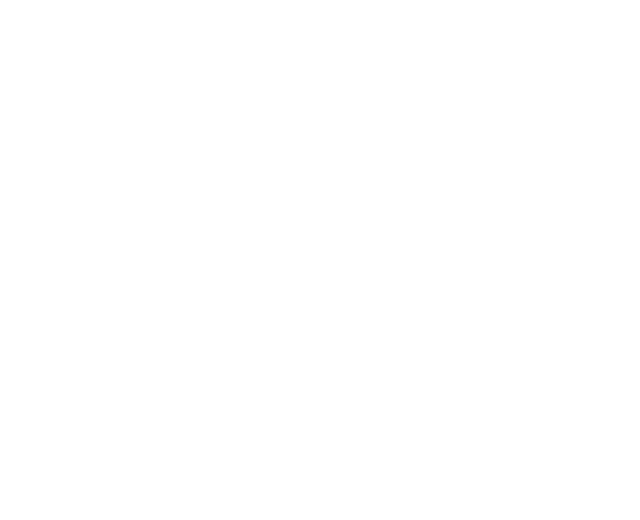
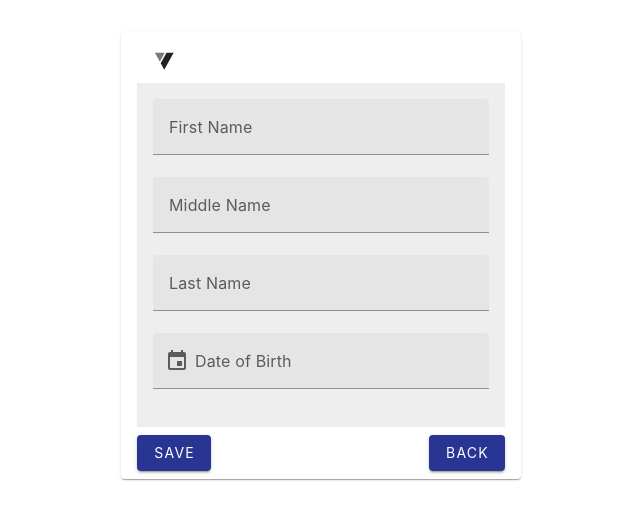
Before and after one commit to echoshihab/IH.RIS.Client, a Vue app: page /patients/0 in a window 1280 px wide. Shown: the top 520 px of the page, without its empty margins (319-959 px from the left). Built offline with nearby package versions, Linux system fonts and the light colour scheme.

Commit message:
add initial state to patient type and render blank registration form for new patients

```diff
--- a/src/Models/Patient.ts
+++ b/src/Models/Patient.ts
@@ -1,17 +1,30 @@
-import type { Gender } from '@/Enums/Gender'
+import { Gender } from '@/Enums/Gender'
 import type { IdentifiableData } from './IdentifableData'
 import type { Name } from './Name'
 import type { ContactPhone } from './ContactPhone'
 import type { Language } from './Language'
 
-export interface Patient extends IdentifiableData {
-  mrn: string
-  gender: Gender
-  birthYear: number
-  birthMonth: number
-  birthDay: number
-  name: Name
-  phoneNumbers: ContactPhone[]
-  email?: string
-  language?: Language
+export class Patient implements IdentifiableData {
+  id?: ''
+  mrn: string = ''
+  gender: Gender = Gender.Unknown
+  birthYear = 0
+  birthMonth = 0
+  birthDay = 0
+  name: Name = {
+    firstName: '',
+    middleName: '',
+    lastName: '',
+  }
+  phoneNumbers: ContactPhone[] = [
+    {
+      value: '0000000000',
+      use: 'home',
+    },
+  ]
+  email?: string = ''
+  language?: Language = {
+    preferred: 'en',
+    alternate: '',
+  }
 }
--- a/src/components/Patient.vue
+++ b/src/components/Patient.vue
@@ -8,9 +8,14 @@
     <v-progress-circular indeterminate color="primary" size="64" />
   </v-overlay>
 
-  <v-card class="mx-auto" prepend-icon="$vuetify" width="400" v-if="patient">
+  <v-card
+    class="mx-auto px-4 py-2"
+    prepend-icon="$vuetify"
+    width="400"
+    v-if="patient"
+  >
     <template v-slot:title>
-      <div class="d-flex justify-space-between">
+      <div class="d-flex justify-space-between" v-if="route.params.mrn !== '0'">
         <span class="font-weight-black">Patient MRN : {{ patient.mrn }}</span>
 
         <v-icon
@@ -74,20 +79,17 @@
         </v-list-item>
       </v-list>
     </v-card-text>
-    <v-btn
-      v-if="editMode"
-      class="d-flex justify-center"
-      color="indigo-darken-3"
-    >
-      Save
-    </v-btn>
+    <div class="d-flex justify-space-between">
+      <v-btn v-if="editMode" color="indigo-darken-3"> Save </v-btn>
+      <v-btn color="indigo-darken-3" :to="{ name: 'home' }"> Back </v-btn>
+    </div>
   </v-card>
 </template>
 
 <script setup lang="ts">
-import type { Patient } from '@/Models/Patient'
+import { Patient } from '@/Models/Patient'
 import { usePatientStore } from '@/stores/patientStore'
-import { capitalize, computed, onMounted, ref } from 'vue'
+import { computed, onMounted, ref } from 'vue'
 import { useRoute } from 'vue-router'
 
 const loading = ref(false)
@@ -105,7 +107,7 @@
     .filter(v => !!v)
     .join(' ')
 
-const patient = ref<Patient>()
+const patient = ref<Patient>(new Patient())
 
 const editMode = ref(false)
 const toggleEditMode = function () {
@@ -131,9 +133,17 @@
 
 onMounted(() => {
   loading.value = true
-  patient.value = patientStore.getPatientByMrn(
-    route.params.mrn ? (route.params.mrn as string) : '',
-  )
+  const mrn = Number(route.params.mrn)
+  if (!isNaN(mrn)) {
+    if (mrn === 0) {
+      toggleEditMode()
+    } else {
+      patient.value = patientStore.getPatientByMrn(
+        route.params.mrn ? (route.params.mrn as string) : '',
+      )
+    }
+  }
+
   loading.value = false
 })
 </script>
--- a/src/views/HomeView.vue
+++ b/src/views/HomeView.vue
@@ -1,9 +1,14 @@
 <template>
   <main>
-    <v-btn-toggle v-model="toggle" divided class="mb-4">
-      <v-btn value="mrn">Basic </v-btn>
-      <v-btn value="advanced">Advanced </v-btn>
-    </v-btn-toggle>
+    <div class="d-flex justify-space-between">
+      <v-btn-toggle v-model="toggle" divided class="mb-4">
+        <v-btn value="mrn">Basic </v-btn>
+        <v-btn value="advanced">Advanced </v-btn>
+      </v-btn-toggle>
+      <v-btn value="new" :to="{ name: 'PatientDetail', params: { mrn: 0 } }"
+        >Register</v-btn
+      >
+    </div>
     <v-form v-if="showAdvanced">
       <v-text-field
         label="First Name"
```
